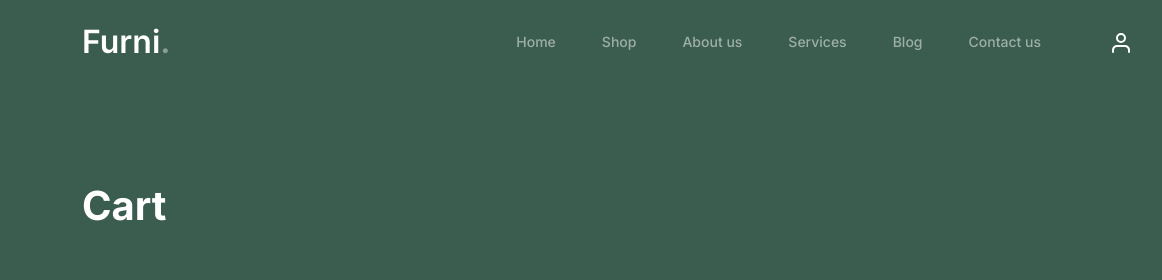
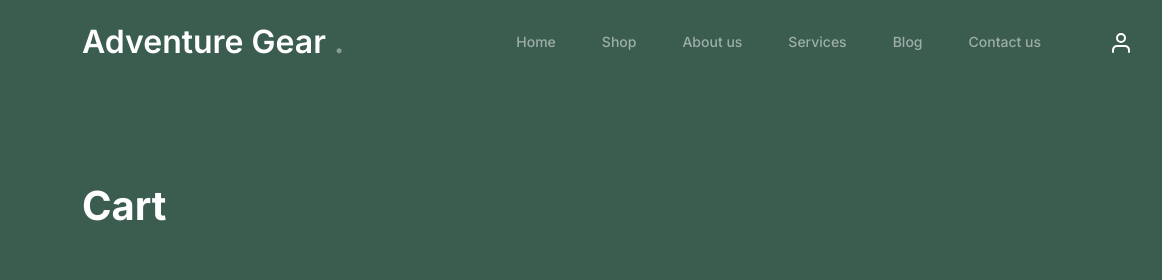
Before and after one commit to DMGXI/Adventure-gear-, a plain HTML site: page thankyou.html in a window 1280 px wide. Shown: the top 280 px of the page, 0-1162 px from the left. Drawn offline with Linux system fonts and the light colour scheme.

Commit message:
Update thankyou.html

```diff
--- a/thankyou.html
+++ b/thankyou.html
@@ -1,10 +1,4 @@
-<!-- /*
-* Bootstrap 5
-* Template Name: Furni
-* Template Author: Untree.co
-* Template URI: https://untree.co/
-* License: https://creativecommons.org/licenses/by/3.0/
-*/ -->
+
 <!doctype html>
 <html lang="en">
 <head>
@@ -21,7 +15,7 @@
 		<link href="https://cdnjs.cloudflare.com/ajax/libs/font-awesome/6.0.0-beta3/css/all.min.css" rel="stylesheet">
 		<link href="css/tiny-slider.css" rel="stylesheet">
 		<link href="css/style.css" rel="stylesheet">
-		<title>Furni Free Bootstrap 5 Template for Furniture and Interior Design Websites by Untree.co </title>
+		<title>Adventure Gear  </title>
 	</head>
 
 	<body>
@@ -30,7 +24,7 @@
 		<nav class="custom-navbar navbar navbar navbar-expand-md navbar-dark bg-dark" arial-label="Furni navigation bar">
 
 			<div class="container">
-				<a class="navbar-brand" href="index.html">Furni<span>.</span></a>
+				<a class="navbar-brand" href="index.html">Adventure Gear <span>.</span></a>
 
 				<button class="navbar-toggler" type="button" data-bs-toggle="collapse" data-bs-target="#navbarsFurni" aria-controls="navbarsFurni" aria-expanded="false" aria-label="Toggle navigation">
 					<span class="navbar-toggler-icon"></span>
```
